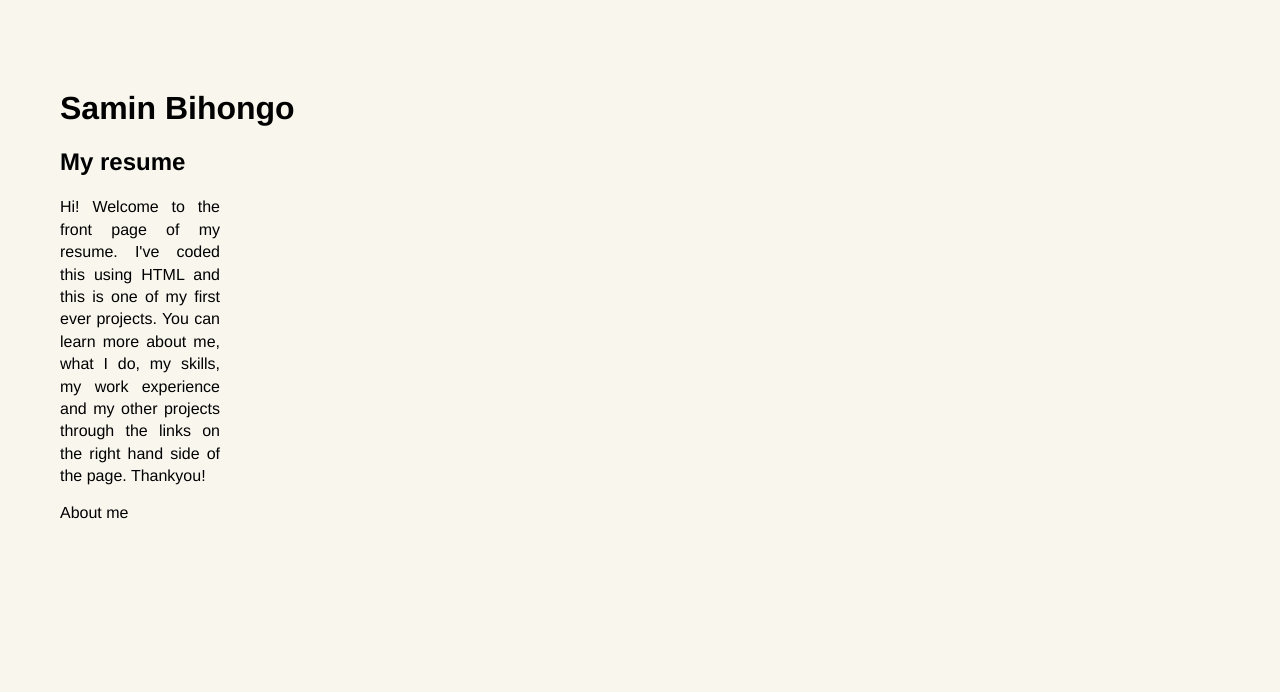
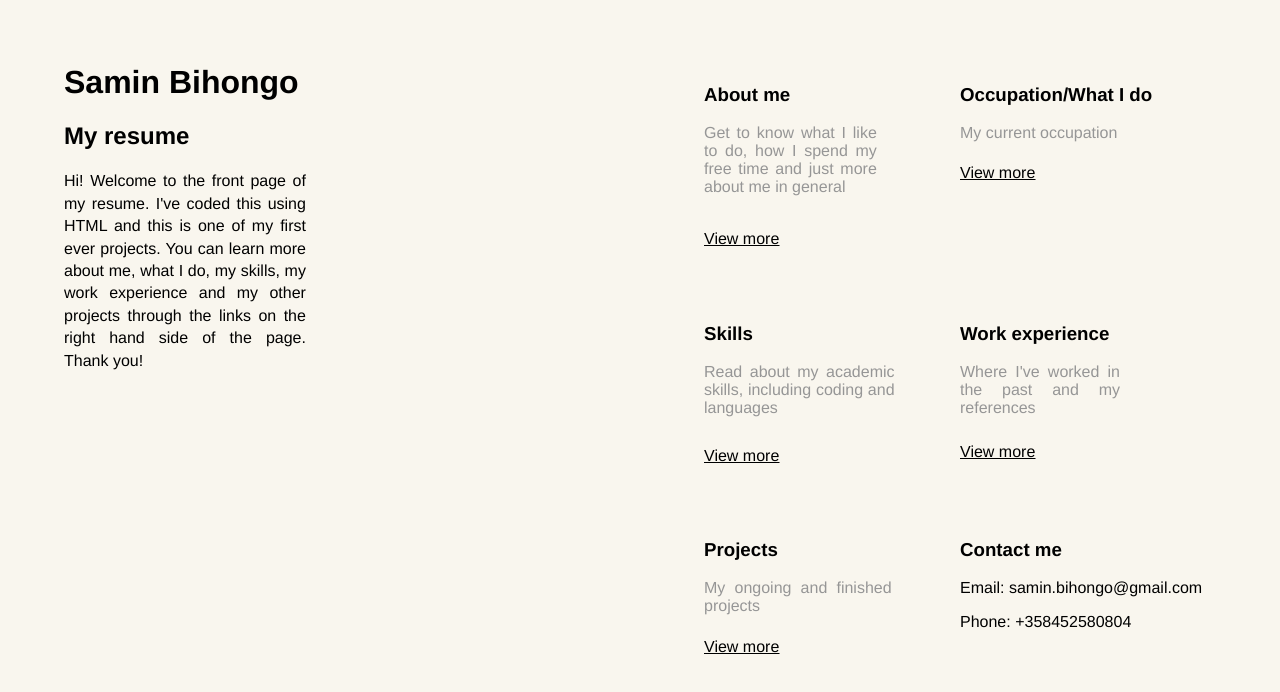
Before and after one commit to saminbihongo/MyCVwebsite, a plain HTML site: page Mycv.html in a window 1280 px wide. Drawn offline with Linux system fonts and the light colour scheme.

Commit message:
First day work done

```diff
--- a/Mycv.html
+++ b/Mycv.html
@@ -7,14 +7,64 @@
   <link rel="stylesheet" href="attributes.css">
 </head>
 
-<body style="margin: 60px;">
+<body style="margin: 5%;">
     <h1><strong>Samin Bihongo</strong></h1>
     <h2>My resume</h2>
-    <p style="padding-right: 1000px; line-height: 140%; text-align: justify;"> Hi! Welcome to the front page of my resume. I've coded this using HTML and this is one of my first ever projects.
-        You can learn more about me, what I do, my skills, my work experience and
-        my other projects through the links on the right hand side of the page. Thankyou!
-    </p>
-    <p class="Me">About me</p>
+    <div class="abstract">
+        <p style="padding-right: 79%; line-height: 140%; text-align: justify;"> Hi! Welcome to the front page of my resume. I've coded this using HTML and this is one of my first ever projects.
+            You can learn more about me, what I do, my skills, my work experience and
+            my other projects through the links on the right hand side of the page. Thank you!
+        </p>
+    </div>
+
+    <div class="me">
+        <h3>About me</h3>
+        <p style="padding-right: 70%; text-align: justify; color: #969696;">
+            Get to know what I like to do, how I spend my free time and just more about me in general
+        </p>
+        <a href="Aboutme.html"><p style="text-decoration: underline; padding-top: 3%;">View more
+        </p></a>
+    </div>
+
+
+    <div class="what">
+        <h3>Occupation/What I do</h3>
+        <p style="text-align: justify; color: #969696;">My current occupation</p>
+        <a href="Whatido.html"><p style="text-decoration: underline; padding-top: 3%;">View more
+        </p></a>
+    </div>
+
+
+    <div class="skills">
+        <h3>Skills</h3>
+        <p style="padding-right: 58%; text-align: justify; color: #969696;">
+            Read about my academic skills, including coding and languages
+        </p>
+        <a href="skills.html"><p style="text-decoration: underline; padding-top: 3%;">View more
+        </p></a>
+    </div>
+
+    <div class="work">
+        <h3>Work experience</h3>
+        <p style="padding-right: 50%; text-align: justify; color: #969696;">Where I've worked in the past and my references</p>
+        <a href="workexp.html"><p style="text-decoration: underline; padding-top: 3%;">View more
+        </p></a>
+    </div>
+
+    <div class="projects">
+        <h3>Projects</h3>
+        <p style="padding-right: 19.8%; text-align: justify; color: #969696;">
+            My ongoing and finished projects
+        </p>
+        <a href="projects.html"><p style="text-decoration: underline; padding-top: 3%;">View more
+        </p></a>
+    </div>
+
+    <div class="contact">
+        <h3>Contact me</h3>
+        <p>Email: samin.bihongo@gmail.com</p>
+        <p>Phone: +358452580804</p>
+    </div>
 
 </body>
 
--- a/attributes.css
+++ b/attributes.css
@@ -2,16 +2,46 @@ body {
     font-family: "HelveticaNeue-Light", "Helvetica Neue Light", "Helvetica Neue", Helvetica, Arial, "Lucida Grande", sans-serif;
     font-weight: 300;
     background-color: #f9f6ee;
+    margin: 1%;
 }
 h1 {
-    padding-top: 30px;
+    padding-top: 0%;
 }
-h3 {
+
+
+.me {
+    padding-left: 50%;
     position: absolute;
-    padding-top: 300px;
+    top: 8.1%;
 }
-.myself {
-    position: static;
-    padding-top: 360px;
-    padding-right: 150px;
+.what {
+    padding-left: 70%;
+    position: absolute;
+    top: 8.1%;
 }
+
+.skills {
+    padding-left: 50%;
+    position: absolute;
+    top: 38%;
+}
+.work {
+    padding-left: 70%;
+    position: absolute;
+    top: 38%;
+}
+
+.projects {
+    padding-left: 50%;
+    position: absolute;
+    top: 65%;
+}
+
+.contact {
+    padding-left: 70%;
+    position: absolute;
+    top: 65%;
+}
+ a {
+    color: black;
+ }
```
Also changed, not shown: mycont.html (deleted, +0 -13 lines).
